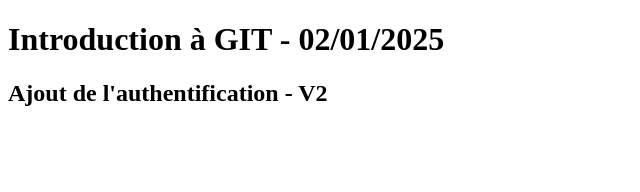
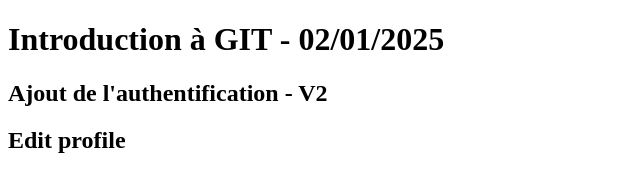
Before and after one commit to socode67/gitDemo, a plain HTML site: page index.html in a window 1280 px wide. Shown: the whole page, without its empty margins (0-640 px from the left). Drawn offline with Linux system fonts and the light colour scheme.

Commit message:
Update index.html

```diff
--- a/index.html
+++ b/index.html
@@ -8,5 +8,6 @@
 <body>
     <h1>Introduction à GIT - 02/01/2025</h1>
     <h2>Ajout de l'authentification - V2</h2>
+    <h2>Edit profile</h2>
 </body>
 </html>
```
